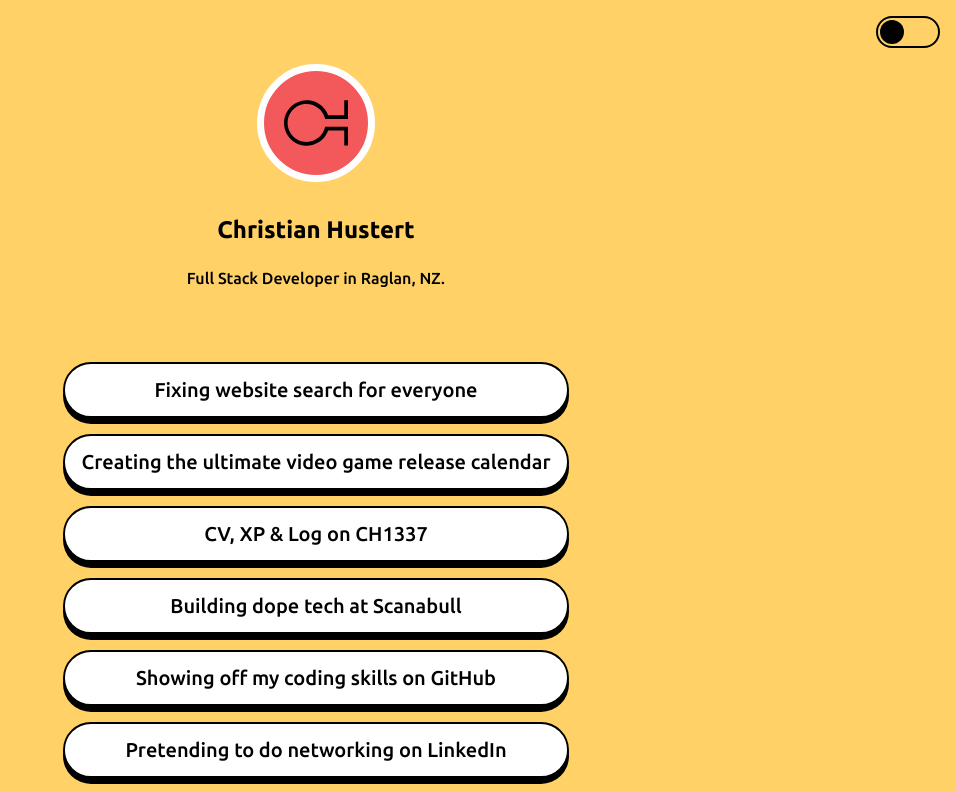
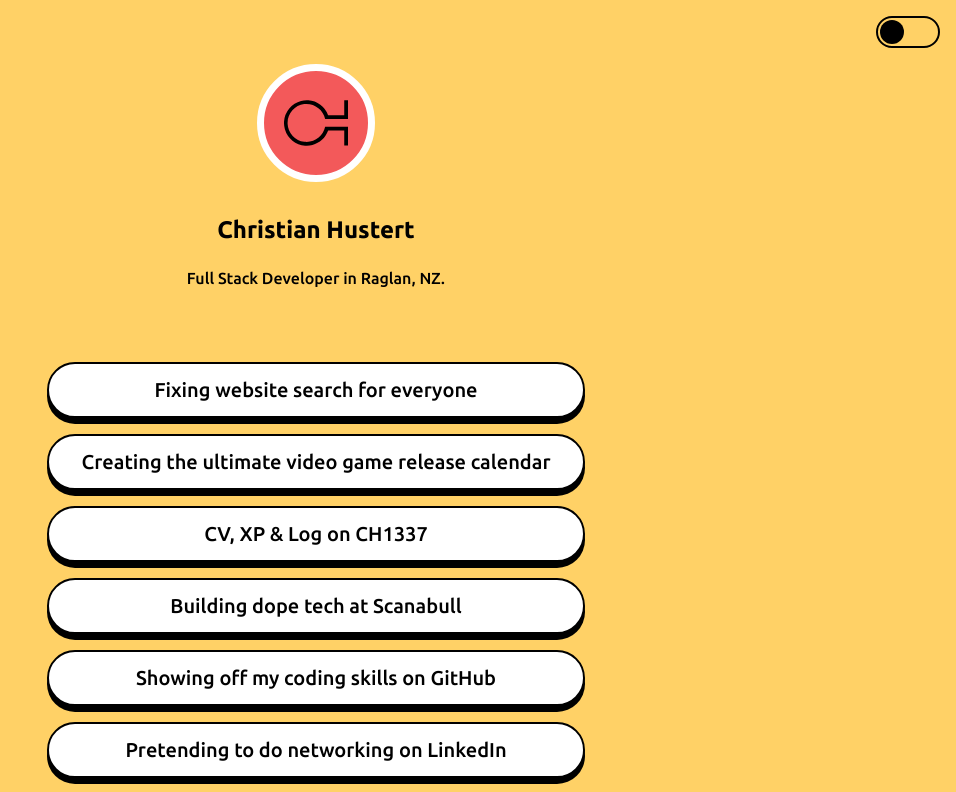
Before and after one commit to chustert/christianhustert_linktree, a Next.js app: page / in a window 1280 px wide. Shown: the top 792 px of the page, without its empty margins (324-1280 px from the left). Built offline with nearby package versions, Linux system fonts and the light colour scheme.

Commit message:
Update button styles in page.tsx to improve padding and overall appearance

```diff
--- a/app/page.tsx
+++ b/app/page.tsx
@@ -94,7 +94,7 @@
                 href={link.href}
                 target="_blank"
                 rel="noreferrer"
-                className="rounded-full border-2 border-black bg-white p-4 text-center text-xl leading-5 font-medium text-black shadow-[0_6px_0_0_#000] transition-all duration-200 hover:translate-y-1 hover:shadow-[0_0_0_0_#000]"
+                className="rounded-full border-2 border-black bg-white py-4 px-8 text-center text-xl leading-5 font-medium text-black shadow-[0_6px_0_0_#000] transition-all duration-200 hover:translate-y-1 hover:shadow-[0_0_0_0_#000]"
               >
                 {link.label}
               </a>
```
